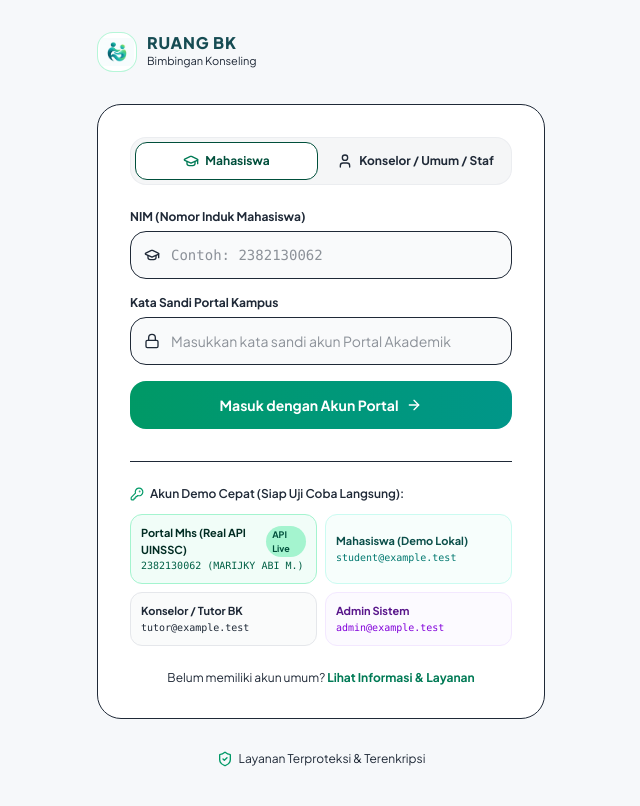
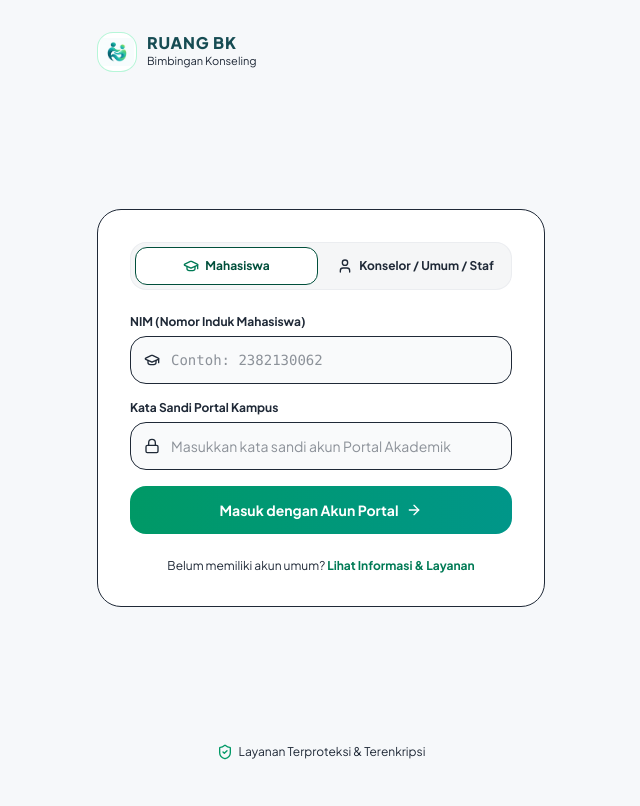
Before and after one commit to saifudinnet-spec/bk, a React (Vite) app in the folder frontend/: page /login in a window 1280 px wide. Shown: the whole page, without its empty margins (319-959 px from the left). Built offline with nearby package versions, Linux system fonts and the light colour scheme.

Commit message:
refactor(auth): remove quick demo accounts section from login page

```diff
--- a/frontend/src/pages/auth/Login.jsx
+++ b/frontend/src/pages/auth/Login.jsx
@@ -1,7 +1,7 @@
 import React, { useState } from 'react';
 import { useNavigate, Link, useLocation, useSearchParams } from 'react-router-dom';
 import { motion } from 'framer-motion';
-import { Lock, User, ArrowRight, KeyRound, GraduationCap } from 'lucide-react';
+import { Lock, User, ArrowRight, GraduationCap } from 'lucide-react';
 import { useAuth } from '../../store/AuthContext';
 import { useToast } from '../../store/ToastContext';
 import { useCounselingFlow } from '../../store/CounselingFlowContext';
@@ -66,11 +66,6 @@ export const Login = () => {
     }
   };
 
-  const handleQuickLogin = (id, pass, roleType = 'staff') => {
-    setLoginRole(roleType);
-    setIdentifier(id);
-    setPassword(pass);
-  };
 
   return (
     <PageTransition>
@@ -191,58 +186,6 @@ export const Login = () => {
           </motion.button>
         </form>
 
-        {/* Demo Fast Logins */}
-        <div className="mt-8 pt-6 border-t border-softborder">
-          <div className="flex items-center gap-1.5 text-xs font-semibold text-mutedtext mb-3">
-            <KeyRound className="w-3.5 h-3.5 text-emerald-600" />
-            <span>Akun Demo Cepat (Siap Uji Coba Langsung):</span>
-          </div>
-
-          <div className="grid grid-cols-1 sm:grid-cols-2 gap-2">
-            {/* Akun Real Portal UINSSC */}
-            <button
-              type="button"
-              onClick={() => handleQuickLogin('2382130062', 'Abi342004', 'student')}
-              className="p-2.5 rounded-xl border border-emerald-200 bg-emerald-50/70 hover:bg-emerald-100/80 text-left transition-colors min-h-[48px]"
-            >
-              <div className="flex items-center justify-between">
-                <p className="text-[11px] font-bold text-emerald-950">Portal Mhs (Real API UINSSC)</p>
-                <span className="text-[9px] font-bold px-1.5 py-0.5 rounded-full bg-emerald-200 text-emerald-900">API Live</span>
-              </div>
-              <p className="text-[10px] text-emerald-800 font-mono">2382130062 (MARIJKY ABI M.)</p>
-            </button>
-
-            {/* Akun Demo Mahasiswa Lokal */}
-            <button
-              type="button"
-              onClick={() => handleQuickLogin('student@example.test', 'password', 'student')}
-              className="p-2.5 rounded-xl border border-teal-100 bg-teal-50/50 hover:bg-teal-100/60 text-left transition-colors min-h-[48px]"
-            >
-              <p className="text-[11px] font-bold text-teal-900">Mahasiswa (Demo Lokal)</p>
-              <p className="text-[10px] text-teal-700 font-mono">student@example.test</p>
-            </button>
-
-            {/* Tutor BK */}
-            <button
-              type="button"
-              onClick={() => handleQuickLogin('tutor@example.test', 'password', 'staff')}
-              className="p-2.5 rounded-xl border border-gray-200 bg-gray-50/80 hover:bg-gray-100 text-left transition-colors min-h-[48px]"
-            >
-              <p className="text-[11px] font-bold text-darktext">Konselor / Tutor BK</p>
-              <p className="text-[10px] text-mutedtext font-mono">tutor@example.test</p>
-            </button>
-
-            {/* Admin Sistem */}
-            <button
-              type="button"
-              onClick={() => handleQuickLogin('admin@example.test', 'password', 'staff')}
-              className="p-2.5 rounded-xl border border-purple-100 bg-purple-50/50 hover:bg-purple-100/60 text-left transition-colors min-h-[48px]"
-            >
-              <p className="text-[11px] font-bold text-purple-900">Admin Sistem</p>
-              <p className="text-[10px] text-purple-700 font-mono">admin@example.test</p>
-            </button>
-          </div>
-        </div>
 
         {/* Signup CTA */}
         <div className="mt-6 text-center">
```
